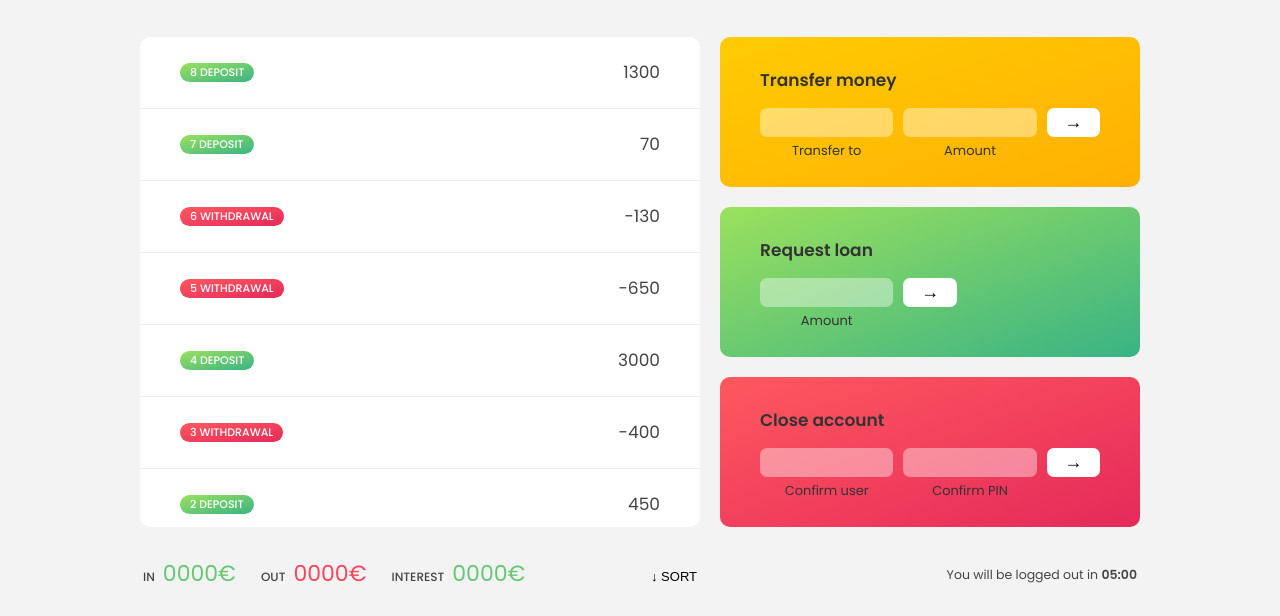
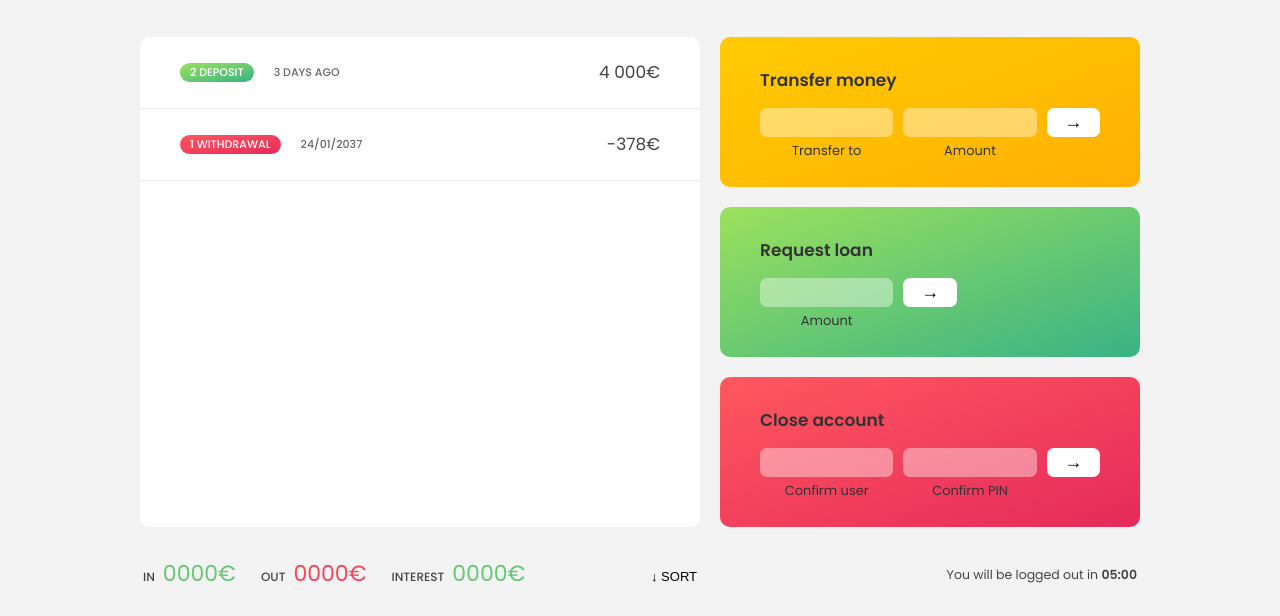
Before and after one commit to aru99/JavaScriptPlayground, a plain HTML site: page revision/bankist/index.html in a window 1280 px wide. Shown: the part 184-800 px from the top of the page. Drawn offline with Linux system fonts and the light colour scheme.

Commit message:
script changed to cc1

```diff
--- a/revision/bankist/index.html
+++ b/revision/bankist/index.html
@@ -123,6 +123,6 @@
       &copy; by Jonas Schmedtmann. Don't claim as your own :)
     </footer> -->
 
-    <script src="script_array.js"></script>
+    <script src="cc1.js"></script>
   </body>
 </html>
```
